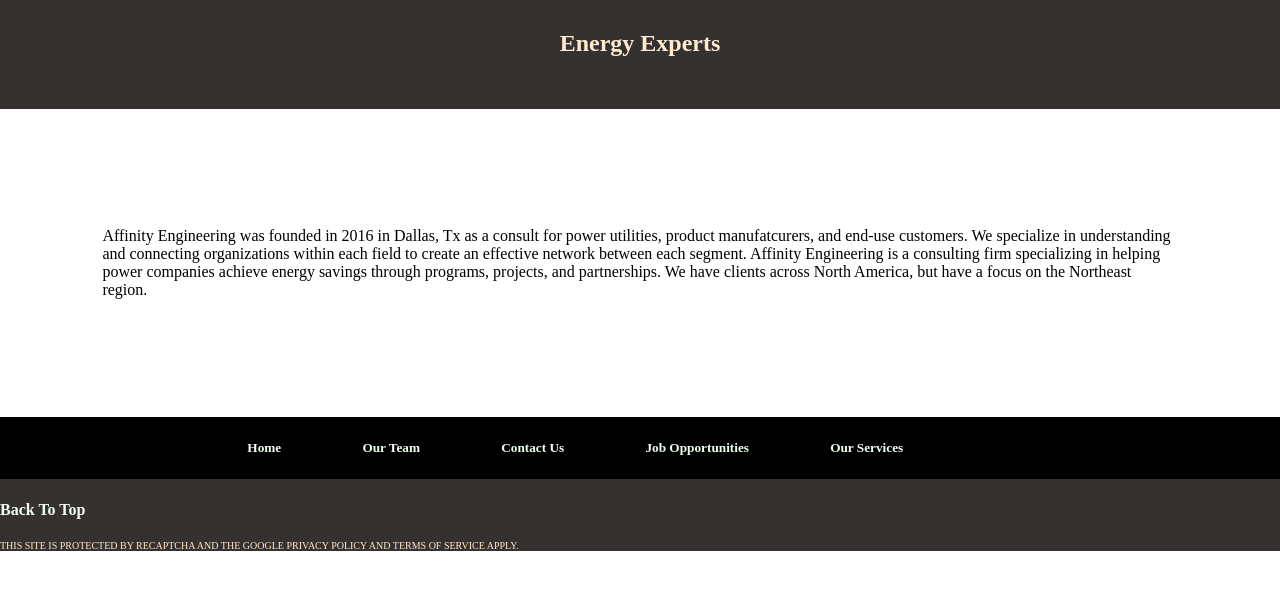
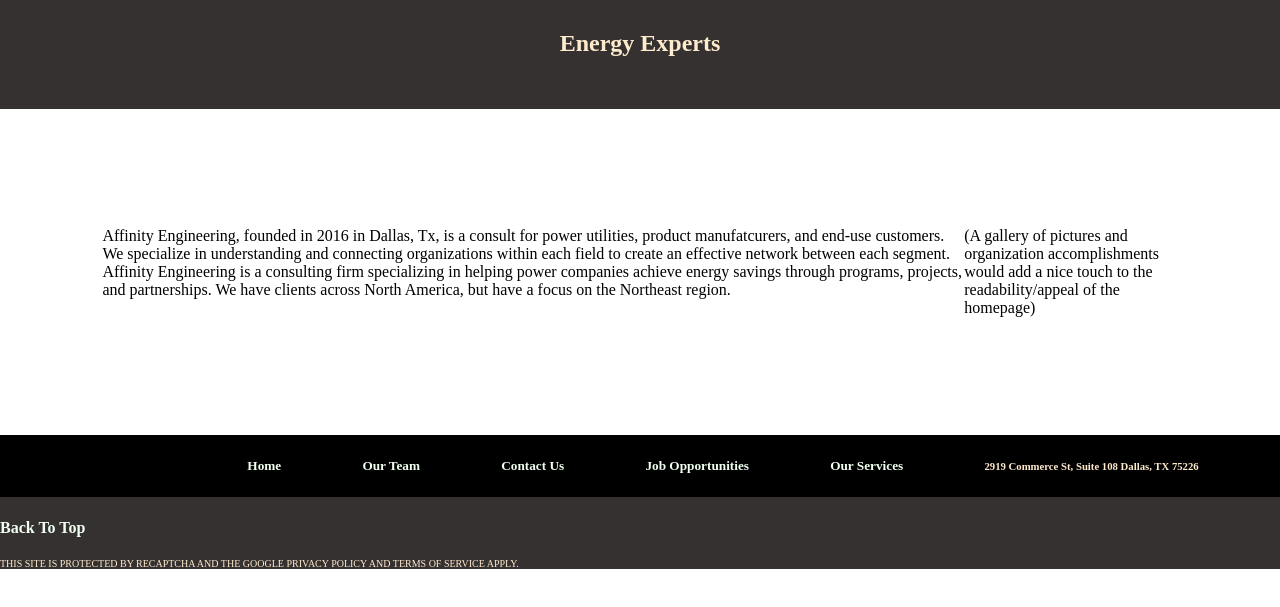
Before and after one commit to angeladt1997/AffinityEngineeringRewire, a website: page index.html in a window 1280 px wide. Shown: the part 173-780 px from the top of the page. Drawn offline with Linux system fonts and the light colour scheme.

```diff
--- a/contact.css
+++ b/contact.css
@@ -104,6 +104,11 @@
 
 }
 
+h6 {
+    color: blanchedalmond;
+}
+
+
 
 @media only screen and (max-width:  400px) {
     h1 {
--- a/index.css
+++ b/index.css
@@ -93,6 +93,10 @@
 
 }
 
+h6 {
+    color: blanchedalmond;
+}
+
 @media only screen and (max-width:  400px) {
     h1 {
         font-size: medium;
--- a/index.html
+++ b/index.html
@@ -25,8 +25,8 @@
 
 
     <section class="about">
-            <p class="aboutText">
-            Affinity Engineering was founded in 2016 in Dallas, Tx as a
+        <p class="aboutText">
+            Affinity Engineering, founded in 2016 in Dallas, Tx, is a
             consult for power utilities, product manufatcurers, and
             end-use customers. We specialize in understanding and connecting
             organizations within each field to create an effective network
@@ -34,6 +34,10 @@
             specializing in helping power companies achieve energy savings through
             programs, projects, and partnerships. We have clients across North America,
             but have a focus on the Northeast region.
+        </p>
+        <p>
+            (A gallery of pictures and organization accomplishments would add a nice touch to the
+            readability/appeal of the homepage)
         </p>
 
     </section>
--- a/ourTeam.css
+++ b/ourTeam.css
@@ -128,6 +128,11 @@
 
 }
 
+h6 {
+    color: blanchedalmond;
+}
+
+
 @media only screen and (max-width:  400px) {
     h1 {
         font-size: medium;
--- a/services.css
+++ b/services.css
@@ -104,6 +104,11 @@
 
 }
 
+h6 {
+    color: blanchedalmond;
+}
+
+
 @media only screen and (max-width:  400px) {
     h1 {
         font-size: medium;
```
Also changed, not shown: services.html (+6 -0 lines).
